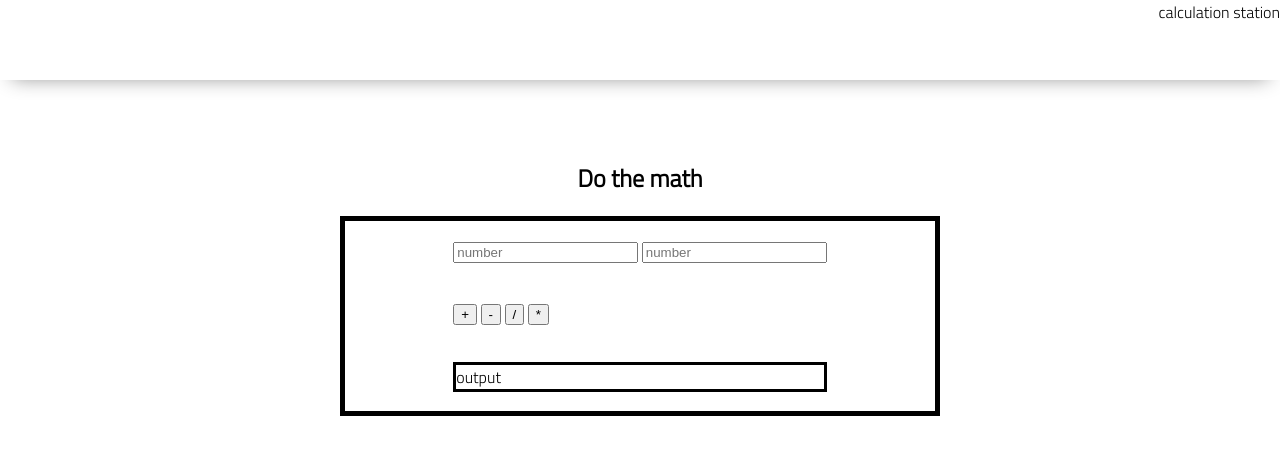
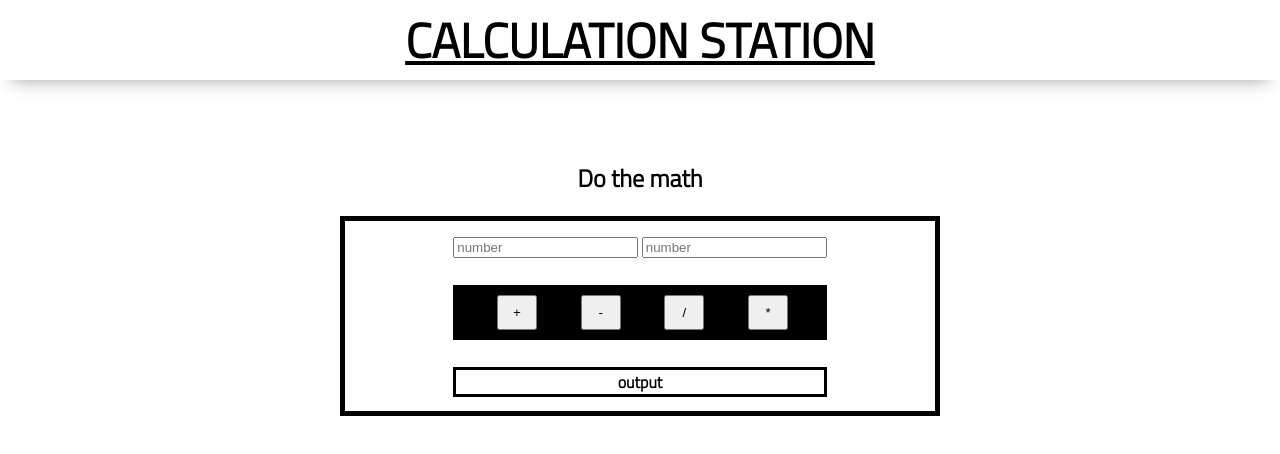
Before and after one commit to DanielRGilles/Calculator-fp, a plain HTML site: page index.html in a window 1280 px wide. Drawn offline with Linux system fonts and the light colour scheme.

Commit message:
styled buttons on calc

```diff
--- a/app.js
+++ b/app.js
@@ -24,7 +24,9 @@ addBtn.addEventListener('click', () => {
   const sum = add(firstValue, secondValue);
 
   resultEl.textContent = sum;
+
 });
+
 subBtn.addEventListener('click', () => {
   const firstValue = numOne.value;
   const secondValue = numTwo.value;
--- a/index.html
+++ b/index.html
@@ -13,10 +13,9 @@
 </head>
 
 <body>
-    <header>
-        <div class='top-bar'>
+    <header class='top-bar'>
             calculation station
-        </div>
+
     </header>
     <main>
         <section class="main-section">
--- a/styles/style.css
+++ b/styles/style.css
@@ -60,6 +60,9 @@ footer {
     box-shadow: var(--shadow);
 }
 .btn-mth {
+    margin-left: 5px;
+    width: 40px;
+    height: 35px;
 
 }
 .cal-box {
@@ -72,6 +75,9 @@ footer {
 }
 .result {
     border: solid 3px black;
+    display: flex;
+    justify-content: center;
+    font-weight: 900;
 }
 #num-one {
     display:;
@@ -81,7 +87,13 @@ h2 {
     font-size: 1.8rem;
     font-weight: bold;
 }
-
+.buttons-only {
+    display: flex;
+    align-items: center;
+    justify-content:space-evenly;
+    background-color: rgb(0, 0, 0);
+    height: 55px;
+}
 /* .gutter-right {
     margin-right: 20px;
 } */
@@ -109,6 +121,15 @@ footer {
     box-shadow: var(--shadow);
 }
 
+.top-bar {
+    display: flex;
+    justify-content: center;
+    align-items: center;
+    font-size: 3rem;
+    text-transform: uppercase;
+    font-weight: 900;
+    text-decoration: underline;
+}
   @keyframes pulse {
     20% {
       transform: rotate3d(-10, -10, -10, 50deg) scale(1.2);
--- a/utils.js
+++ b/utils.js
@@ -1,5 +1,6 @@
 export function add(num1, num2) {
     return Number(num1) + Number(num2);
+
 }
 export function subtract(num1, num2) {
     return Number(num1) - Number(num2);
```
